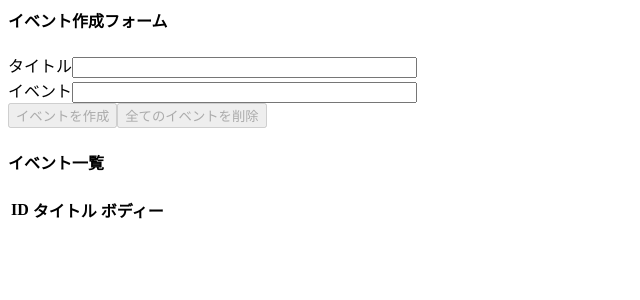
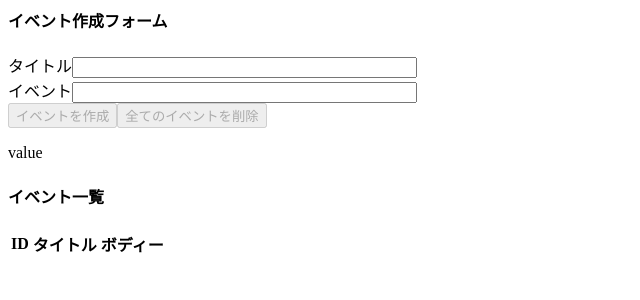
Before and after one commit to tksat/study, a React (Create React App) app in the folder react-hooks/: page / in a window 1280 px wide. Shown: the top 300 px of the page, without its empty margins (0-640 px from the left). Built offline with nearby package versions, Linux system fonts and the light colour scheme.

Commit message:
stateとdispatchを渡すリファクタリング

```diff
--- a/react-hooks/src/components/App.js
+++ b/react-hooks/src/components/App.js
@@ -2,16 +2,16 @@ import React, { useReducer } from 'react';
 import reducer from "../reducers/"
 import Form from "./Form"
 import EventList from "./EventList"
-
+import AppContext from "../contexts/AppContext"
 
 function App() {
   const [state, dispatch] = useReducer(reducer, [])
 
   return (
-    <>
-      <Form state={state} dispatch={dispatch}/>
-      <EventList state={state} dispatch={dispatch} />
-    </>
+    <AppContext.Provider value={{state, dispatch}}>
+      <Form/>
+      <EventList/>
+    </AppContext.Provider>
   );
 }
 
--- a/react-hooks/src/components/Event.js
+++ b/react-hooks/src/components/Event.js
@@ -1,13 +1,15 @@
-import React from "react"
+import React,{ useContext } from "react"
 import { DELETE_EVENT } from "../actions/"
+import AppContext from "../contexts/AppContext"
 
 
-const Event = ({event, dispatch}) => {
+const Event = ({ event }) => {
   const {id, title, body} = event
   const deleteEvent = () => {
-    const result = window.confirm(`${event.id}のイベントを削除してよろしいですか？`)
+    const result = window.confirm(`${id}のイベントを削除してよろしいですか？`)
     if(result)  dispatch({type: DELETE_EVENT, id})
   }
+  const {dispatch} = useContext(AppContext)
 
   return(
     <tr key={id}>
--- a/react-hooks/src/components/EventList.js
+++ b/react-hooks/src/components/EventList.js
@@ -1,9 +1,12 @@
-import React from "react"
+import React, { useContext } from "react"
 import Event from "./Event"
+import AppContext from "../contexts/AppContext"
 
-const EventList = ({state, dispatch}) => {
+const EventList = () => {
+  const { state } = useContext(AppContext)
   return (
     <>
+      <div>value</div>
       <h4>イベント一覧</h4>
       <table>
         <thead>
@@ -12,7 +15,7 @@ const EventList = ({state, dispatch}) => {
             <th>タイトル</th>
             <th>ボディー</th>
           </tr>
-          { state.map(event => <Event key={event.id} event={event} dispatch={dispatch}/>) }
+          { state.map(event => <Event key={event.id} event={event} />) }
         </thead>
         <tbody>
         </tbody>
--- a/react-hooks/src/components/Form.js
+++ b/react-hooks/src/components/Form.js
@@ -1,10 +1,11 @@
-import React, { useState } from "react"
+import React, { useState, useContext } from "react"
 import { CREATE_EVENT, DELETE_ALL_EVENT } from "../actions/"
+import AppContext from "../contexts/AppContext"
 
-
-const Form = ({state, dispatch}) => {
+const Form = () => {
   const [title, setTitle] = useState("")
   const [body, setBody] = useState("")
+  const {state, dispatch} = useContext(AppContext)
 
   const addEvent = e => {
     e.preventDefault()
```
